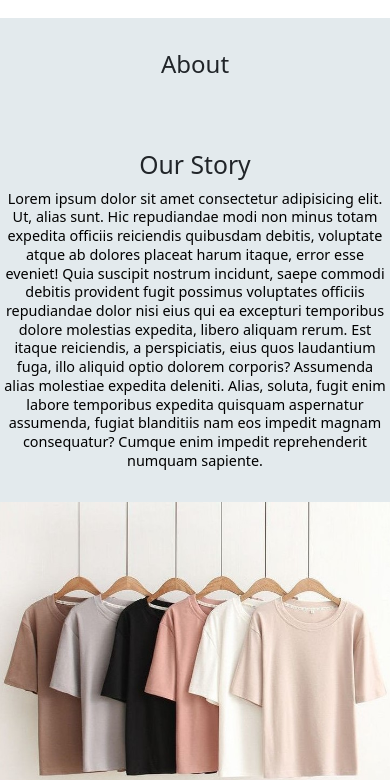
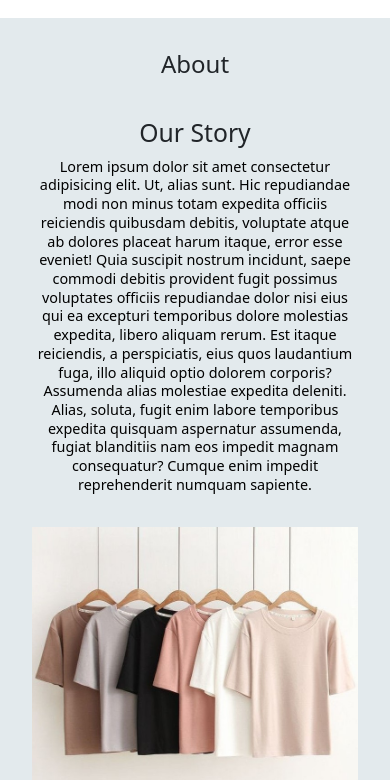
Before and after one commit to biswajitbesra/abmstores, a plain HTML site: page about.html in a window 390 px wide. Shown: the part 88-868 px from the top of the page. Drawn offline with nearby package versions, Linux system fonts and the light colour scheme; a web font is replaced by a local one.

Commit message:
Update about.css

```diff
--- a/about.css
+++ b/about.css
@@ -174,6 +174,11 @@ body::-webkit-scrollbar{
         max-width: 100%;
     }
 
+    .story-container,
+    .mission-container{
+        padding: 0 2rem;
+    }
+
     .footer .sec, .footer .location {
         width: 100%;
         text-align: center;
```
